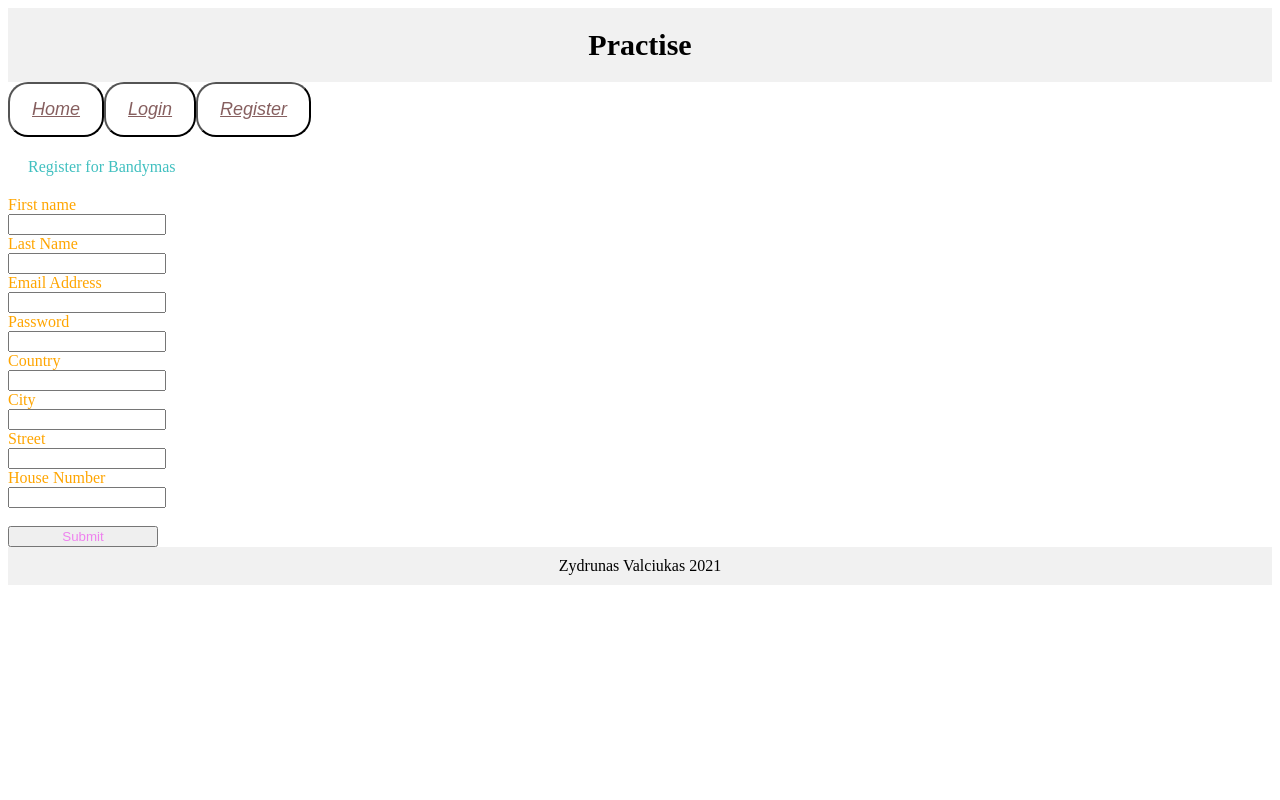
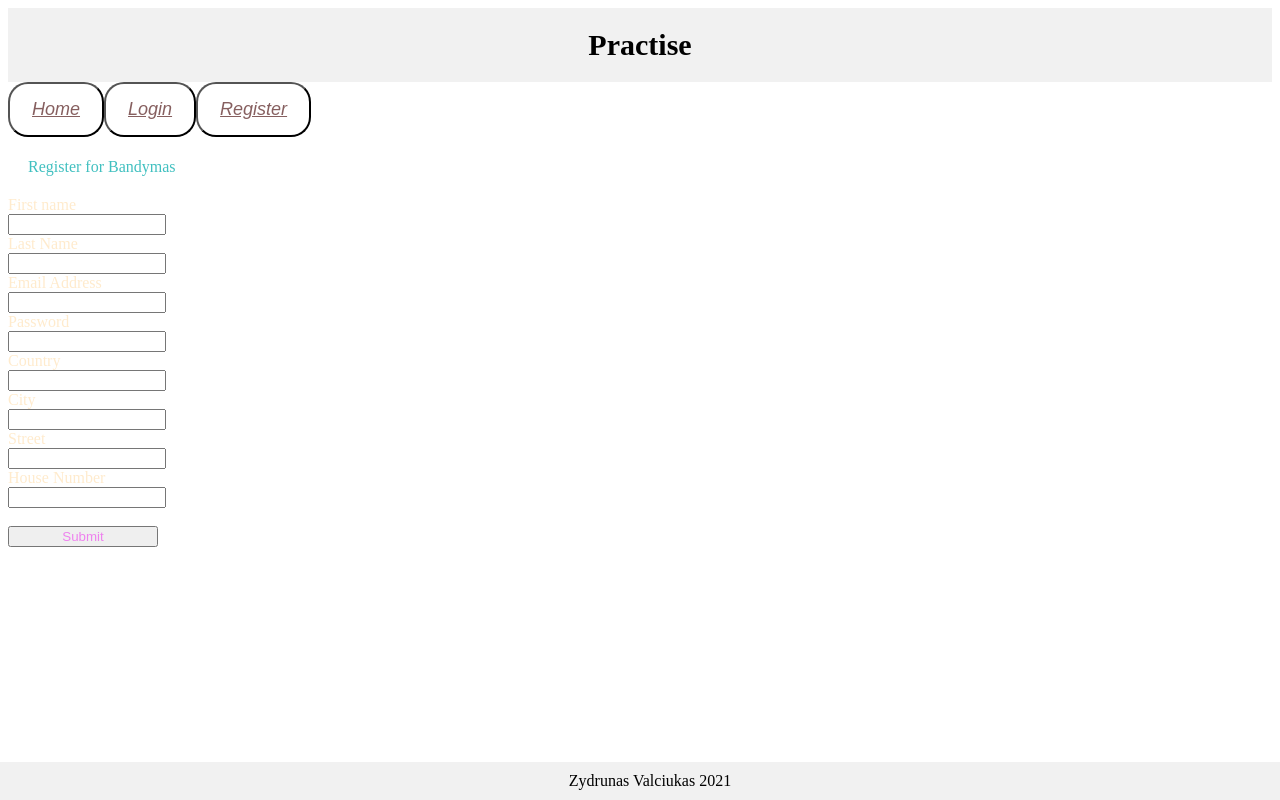
Before and after one commit to zydrunasv/git-one, a React (Create React App) app: page /Register in a window 1280 px wide. Built offline with nearby package versions, Linux system fonts and the light colour scheme.

Commit message:
priklijavau footer prie apacios, pakeiciau 'home' i a href, pakeiciau classname

```diff
--- a/src/components/Login.js
+++ b/src/components/Login.js
@@ -8,12 +8,12 @@ const Login = () => {
       <form>
         <label className="first-name">First name</label>
         <br />
-        <input type="text" className="tekstas"></input> <br />
+        <input type="text" className="filling"></input> <br />
         <label className="last-name">Last Name</label>
         <br />
-        <input type="text" className="tekstas"></input> <br />
+        <input type="text" className="filling"></input> <br />
         <br />
-        <input type="submit" className="tekstas"></input>
+        <input type="submit" className="filling"></input>
         <br />
       </form>
     </div>
--- a/src/components/Navbar.js
+++ b/src/components/Navbar.js
@@ -7,7 +7,7 @@ const Navbar = () => {
     <nav className="ui segment">
       <div className="Nav">
         <button className="nav">
-          <NavLink to="/">Home</NavLink>
+          <a href="/">Home</a>
         </button>
         <button className="nav">
           <NavLink to="/login">Login</NavLink>
--- a/src/components/Register.js
+++ b/src/components/Register.js
@@ -5,33 +5,33 @@ const Register = () => {
   return (
     <div>
       <div className="register"> Register for Bandymas</div>
-      <form className="laukeliai">
+      <form className="fields-for-register">
         <label for="first-name">First name</label>
         <br />
-        <input type="text" className="tekstas"></input> <br />
+        <input type="text" className="filling"></input> <br />
         <label for="last-name">Last Name</label>
         <br />
-        <input type="text" className="tekstas"></input> <br />
+        <input type="text" className="filling"></input> <br />
         <label for="email">Email Address</label>
         <br />
-        <input type="email" className="tekstas"></input> <br />
+        <input type="email" className="filling"></input> <br />
         <label for="email">Password</label>
         <br />
-        <input type="password" className="tekstas"></input> <br />
+        <input type="password" className="filling"></input> <br />
         <label for="Country">Country</label>
         <br />
-        <input type="text" className="tekstas"></input> <br />
+        <input type="text" className="filling"></input> <br />
         <label for="City">City</label>
         <br />
-        <input type="text" className="tekstas"></input> <br />
+        <input type="text" className="filling"></input> <br />
         <label for="Street">Street</label>
         <br />
-        <input type="text" className="tekstas"></input> <br />
+        <input type="text" className="filling"></input> <br />
         <label for="House-Number">House Number</label>
         <br />
-        <input type="text" className="tekstas"></input> <br />
+        <input type="text" className="filling"></input> <br />
         <br />
-        <input type="submit" className="tekstas"></input> <br />
+        <input type="submit" className="filling"></input> <br />
       </form>
     </div>
   );
--- a/src/components/index.css
+++ b/src/components/index.css
@@ -49,12 +49,12 @@
   align-items: middle;
 }
 
-.laukeliai {
-  color: orange;
+.fields-for-register {
+  color: blanchedalmond;
   vertical-align: middle;
 }
 
-.tekstas {
+.filling {
   color: violet;
   width: 150px;
 }
@@ -68,6 +68,10 @@
 }
 
 .footer {
+  position: fixed;
+  left: 0;
+  bottom: 0;
+  width: 100%;
   background-color: #f1f1f1;
   text-align: center;
   padding: 10px;
```
